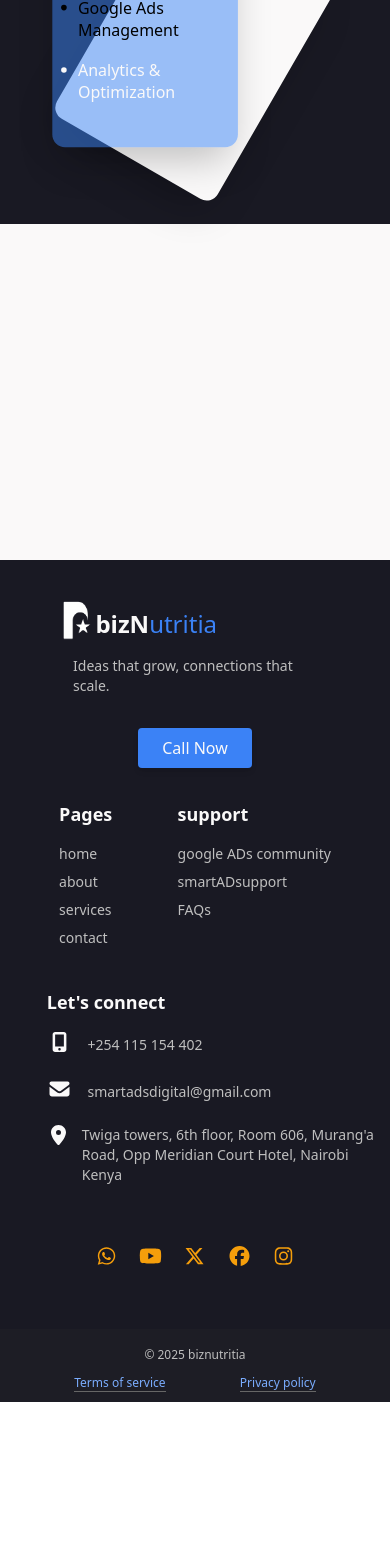
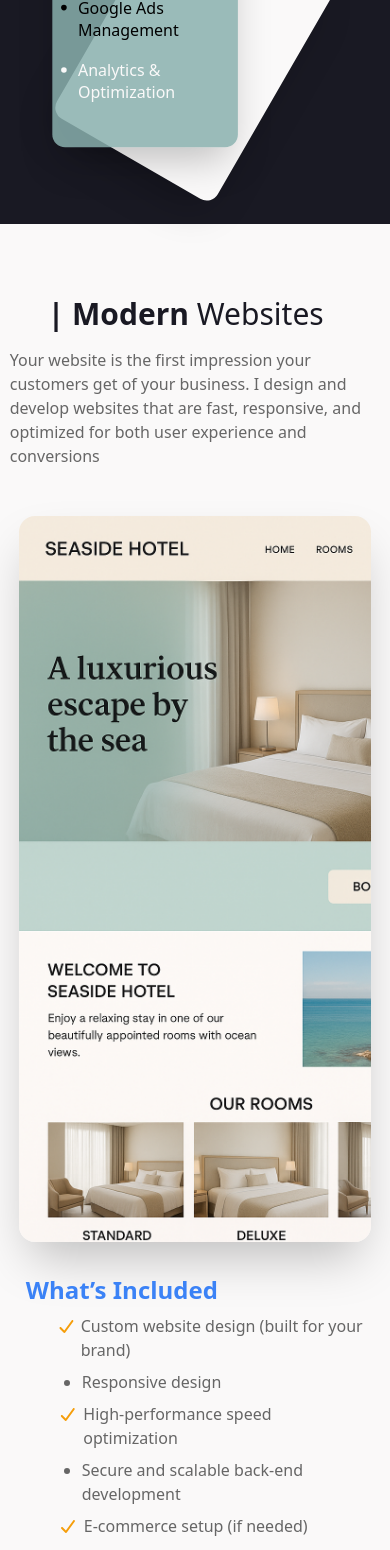
Before and after one commit to SmartMinds1/Portfolio, a React (Vite) app: page /services in a window 390 px wide. Shown: the part 432-1982 px from the top of the page. Before the commit the page ends 1834 px from the top, so only its background shows below. Built offline with nearby package versions, Linux system fonts and the light colour scheme.

Commit message:
finished services page responsive design

```diff
--- a/src/components/Footer.jsx
+++ b/src/components/Footer.jsx
@@ -37,7 +37,7 @@ const Footer = ()=> {
                         <p className="font-bold text-lg">support</p>
                         <ul className="text-bg-dark flex flex-col justify-between gap-2 footerLink">
                             <li>google ADs community</li>
-                            <li>smartADsupport</li>
+                            <li>support@biznutritia</li>
                             <li>FAQs</li>
                         </ul>
                     </div>
@@ -63,7 +63,7 @@ const Footer = ()=> {
         {/* footer copyright */}
          <div className="flex-row-center flex-wrap w-full h-fit pt-4 pb-4 gap-2 sm:gap-0 text-bg-dark bg-[#1d1d25] text-xs">
             <div className="w-full sm:w-[55%] sm:h-full h-1/2 flex-row-center justify-center sm:justify-end">
-                <p>&copy; 2025 biznutritia</p>
+                <p>&copy; 2025 biznutritia.com</p>
             </div>
             <div className="w-full sm:w-[45%] h-1/2 sm:h-full flex-row-center justify-evenly">
                 <p className="text-[#7aacfd] border-b-1 border-text-muted">Terms of service</p>
--- a/src/index.css
+++ b/src/index.css
@@ -46,6 +46,10 @@
   .soft-shadow{
     @apply hover:shadow-2xl hover:shadow-soft-alert;
   }
+  .card-scale{
+    @apply hover:scale-95 duration-500;
+  }
+
   .flex-row-center{
     @apply flex flex-row items-center;
   }
@@ -136,4 +140,5 @@
  .callEmailBox{
   @apply w-full h-fit  flex flex-row items-center justify-start mb-8;
  }
+
 }
--- a/src/pages/Services.jsx
+++ b/src/pages/Services.jsx
@@ -21,7 +21,7 @@ const Services = () => {
 
                     <div className=" w-full md:w-1/3 h-full flex-row-center justify-center md:ml-4 lg:ml-0">
                         <div className="scale-80 sm:scale-90 md:scale-none w-58 h-80 bg-background shadow-2xl rotate-30 rounded-2xl">
-                            <div className="w-58 h-80 bg-[#3b83f680] -rotate-30 -translate-x-18 rounded-2xl shadow-2xl p-4"> {/* bg-[#89b0aed8] */}
+                            <div className="w-58 h-80 bg-[#89b0aed8] -rotate-30 -translate-x-18 rounded-2xl shadow-2xl p-4">
                                 <ul className="flex flex-col items-start justify-evenly h-full text-xl  list-disc p-4">
                                     <li className="text-background">Web Development</li>
                                     <li >Google Ads Management</li>
@@ -36,32 +36,31 @@ const Services = () => {
         <br /><br /><br />
 
             {/*  SECTION 2 */}
-            <div className="hidden w-[80vw] m-auto h-[100vh]">
+            <div className="w-[95%] lg:w-[80vw] m-auto h-fit">
                 <div>
                     <p className="header">| Modern  <span className="headerSpan">Websites </span></p>
-                    <p className="w-4/5 text-md m-auto mt-4 text-text-muted text-center">Your website is the first impression your customers get of your business. I design and develop websites that are fast, responsive, and optimized for both user experience and conversions</p>
+                    <p className="m-auto mt-4 text-text-muted w-[100%] md:w-[90%] lg:w-[80%] text-md text-left sm:text-center">Your website is the first impression your customers get of your business. I design and develop websites that are fast, responsive, and optimized for both user experience and conversions</p>
                 </div>
 
                 <br /><br />
 
-                <div className="flex flex-row items-center justify-center gap-12">
+                <div className="h-fit flex flex-col md:flex-row items-center justify-center md:gap-2 lg:gap-12">
                     {/*  image div */}
-                    <div className="w-1/3 h-[65vh] shadow-2xl rounded-2xl bg-[url('/modernWebsites.png')] bg-cover bg-no-repeat"></div>
+                    <div className="card-scale w-[95%] h-[86vh] sm:w-[65%]  md:w-[40%] lg:w-1/3 md:h-[25.8rem] shadow-2xl rounded-2xl bg-[url('/modernWebsites.png')] bg-cover bg-no-repeat bg-center-top"></div>
 
-                    <div className="w-4/7 h-fit p-4">
+                    <div className="w-[100%] sm:w-[1/2] md:w-4/7 h-fit p-4">
                         <p className="text-2xl font-bold text-secondary pb-2 pt-4">What’s Included</p>
-                        <ul className="pl-8 text-text-muted">
-                            <li> <FontAwesomeIcon icon={faCheck} className="text-soft-alert"/> Custom website design (built for your brand)</li>
+                        <ul className="pl-8 flex flex-col gap-2 text-text-muted">
+                            <li className="flex-row-start justify-start"> <FontAwesomeIcon icon={faCheck} className="text-soft-alert mr-1.5 pt-1"/> <span>Custom website design (built for your brand)</span></li>
                             <li className="list-disc ml-6"> Responsive design</li>
-                            <li> <FontAwesomeIcon icon={faCheck} className="text-soft-alert"/> High-performance speed optimization</li>
+                            <li className="flex-row-start justify-start"> <FontAwesomeIcon icon={faCheck} className="text-soft-alert mr-1.5 pt-1"/> High-performance speed optimization</li>
                             <li className="list-disc ml-6"> Secure and scalable back-end development</li>
-                            <li> <FontAwesomeIcon icon={faCheck} className="text-soft-alert"/> E-commerce setup (if needed)</li>
+                            <li className="flex-row-start justify-start"> <FontAwesomeIcon icon={faCheck} className="text-soft-alert mr-1.5 pt-1"/> E-commerce setup (if needed)</li>
                             <li className="list-disc ml-6"> SEO-friendly structure for better search visibility</li>
                         </ul>
                         <br />
                         <p className="text-2xl font-bold text-secondary pb-2 pt-4">Client Benefit</p>
                         <p  className="text-text-muted">Instead of just “having a website,” you’ll have a sales tool that loads fast, looks professional, and guides visitors to take action.</p>
-
 
                         <div className="w-full h-fit mt-8 flex flex-row items-center justify-start gap-2 ">
                             <button className="btn-primary text-background bg-primary m-0">book now</button>
@@ -74,21 +73,24 @@ const Services = () => {
         <br /><br /><br />
 
             {/*  SECTION 3 */}
-            <div className="hidden w-full m-auto h-[100vh] p-4 pl-[20vh] pr-[20vh]">
+            <div className="w-[95%] lg:w-[80vw] m-auto h-fit"> {/* p-4 pl-[20vh] pr-[20vh] */}
                 <div>
                     <p className="header">| Google Ads  <span className="headerSpan">Management </span></p>
-                    <p className="w-4/5 text-md m-auto mt-4 text-text-muted text-center">I set up and manage Google Ads campaigns that attract the right people at the right time, ensuring every click has the potential to become a customer</p>
+                    <p className="m-auto mt-4 text-text-muted w-[100%] md:w-[90%] lg:w-[80%] text-md text-left sm:text-center">I set up and manage Google Ads campaigns that attract the right people at the right time, ensuring every click has the potential to become a customer</p>
                 </div>
 
                 <br /><br />
 
-                <div className="flex flex-row items-center justify-center gap-12">
-                    <div className="w-4/7 h-fit p-4">
+                <div className="h-fit flex flex-col md:flex-row items-center justify-center md:gap-2 lg:gap-12">
+                    {/*  image div */}
+                    <div className="card-scale md:hidden w-[95%] h-[86vh] sm:w-[65%]  md:w-[40%] lg:w-1/3 md:h-[25.8rem] shadow-2xl rounded-2xl bg-[url('/googleAds.png')] bg-[45%] bg-cover bg-no-repeat"></div>
+
+                    <div className="w-[100%] sm:w-[1/2] md:w-4/7 h-fit p-4">
                         <p className="text-2xl font-bold text-secondary pb-2 pt-4">What’s Included</p>
-                        <ul className="pl-8 text-text-muted">
-                            <li> <FontAwesomeIcon icon={faCheck} className="text-soft-alert"/> Display Ads (build awareness with visual banners)</li>
+                        <ul className="pl-8 flex flex-col gap-2 text-text-muted">
+                            <li className="flex-row-start justify-start"> <FontAwesomeIcon icon={faCheck} className="text-soft-alert mr-1.5 pt-1"/> Display Ads (build awareness with visual banners)</li>
                             <li className="list-disc ml-6"> Search Ads </li>
-                            <li> <FontAwesomeIcon icon={faCheck} className="text-soft-alert"/> YouTube Ads (reach audiences with engaging video campaigns)</li>
+                            <li className="flex-row-start justify-start"> <FontAwesomeIcon icon={faCheck} className="text-soft-alert mr-1.5 pt-1"/> YouTube Ads (reach audiences with engaging video campaigns)</li>
                             <li className="list-disc ml-6"> Conversion tracking setup</li>
                         </ul>
                         <br />
@@ -101,8 +103,8 @@ const Services = () => {
                         </div>
                     </div>
 
-                    {/*  image div */}
-                    <div className="w-1/3 h-[65vh] shadow-2xl rounded-2xl bg-[url('/googleAds.png')] bg-cover bg-[45%] bg-no-repeat"></div>
+                    {/* second image div which shows on medium devices */}
+                    <div className="card-scale hidden md:block w-[95%] h-[86vh] sm:w-[65%]  md:w-[40%] lg:w-1/3 md:h-[25.8rem] shadow-2xl rounded-2xl bg-[url('/googleAds.png')] bg-[45%] bg-cover bg-no-repeat"></div>
                 </div>
             </div>
 
@@ -112,24 +114,24 @@ const Services = () => {
 
 
            {/*  SECTION 4 */}
-            <div className=" hidden w-[80vw] m-auto h-[100vh]">
+            <div className="w-[95%] lg:w-[80vw] m-auto h-fit">
                 <div>
                     <p className="header">| Analytics &  <span className="headerSpan">Optimization </span></p>
-                    <p className="w-4/5 text-md m-auto mt-4 text-text-muted text-center">Your website is the first impression your customers get of your business. I design and develop websites that are fast, responsive, and optimized for both user experience and conversions</p>
+                    <p className="m-auto mt-4 text-text-muted w-[100%] md:w-[90%] lg:w-[80%] text-md text-left sm:text-center">Your website is the first impression your customers get of your business. I design and develop websites that are fast, responsive, and optimized for both user experience and conversions</p>
                 </div>
 
                 <br /><br />
 
-                <div className="flex flex-row items-center justify-center gap-12">
+                <div className="h-fit flex flex-col md:flex-row items-center justify-center md:gap-2 lg:gap-12">
                     {/*  image div */}
-                    <div className="w-1/3 h-[65vh] shadow-2xl rounded-2xl bg-[url('/analytics.png')] bg-cover bg-[70%] bg-no-repeat"></div>
+                    <div className="card-scale w-[95%] h-[86vh] sm:w-[65%]  md:w-[40%] lg:w-1/3 md:h-[25.8rem] shadow-2xl rounded-2xl bg-[url('/analytics.png')] bg-cover bg-[70%] bg-no-repeat"></div>
 
-                    <div className="w-4/7 h-fit p-4">
+                    <div className="w-[100%] sm:w-[1/2] md:w-4/7 h-fit p-4">
                         <p className="text-2xl font-bold text-secondary pb-2 pt-4">What’s Included</p>
-                        <ul className="pl-8 text-text-muted">
-                        <li> <FontAwesomeIcon icon={faCheck} className="text-soft-alert"/> Google Analytics (GA4) setup & reporting</li>
+                        <ul className="pl-8 flex flex-col gap-2 text-text-muted">
+                            <li className="flex-row-start justify-start"> <FontAwesomeIcon icon={faCheck} className="text-soft-alert mr-1.5 pt-1"/> Google Analytics (GA4) setup & reporting</li>
                             <li className="list-disc ml-6"> Custom conversion tracking (sales, signups, calls, etc.) </li>
-                            <li> <FontAwesomeIcon icon={faCheck} className="text-soft-alert"/> Performance dashboards for easy monitoring </li>
+                            <li className="flex-row-start justify-start"> <FontAwesomeIcon icon={faCheck} className="text-soft-alert mr-1.5 pt-1"/> Performance dashboards for easy monitoring </li>
                             <li className="list-disc ml-6"> Ongoing optimization (continuous tweaks to improve results) </li>
                         </ul>
                         <br />
```
